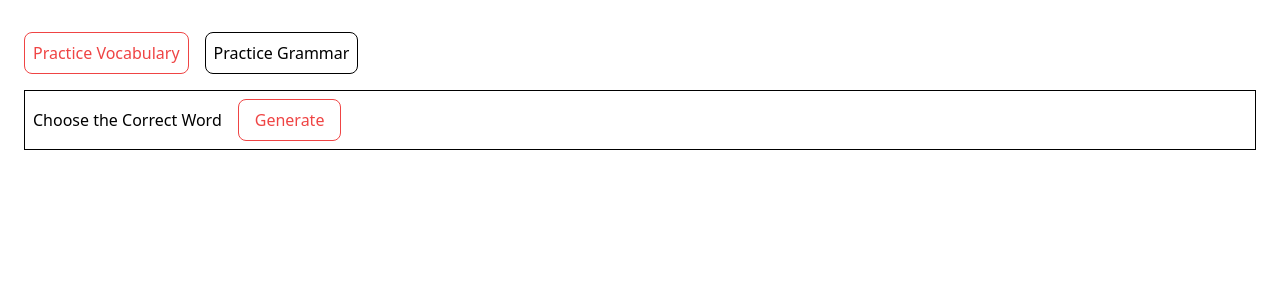
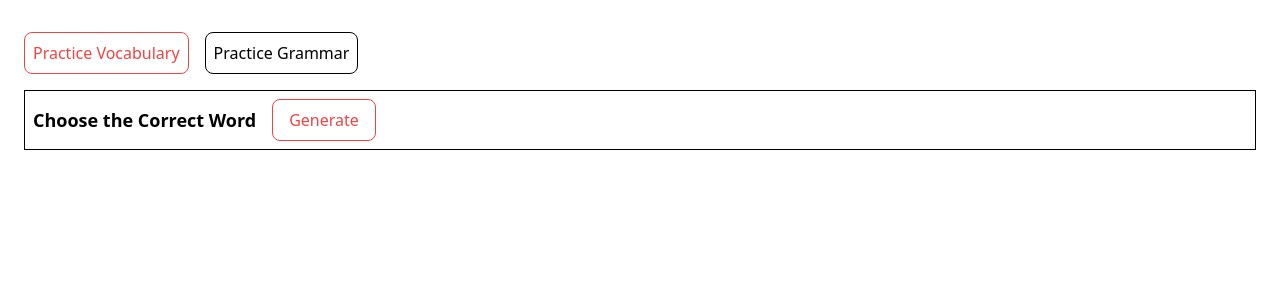
Before and after one commit to Saurabh3639/practice-english, a Next.js app: page /practice-english in a window 1280 px wide. Shown: the top 300 px of the page. Built offline with nearby package versions, Linux system fonts and the light colour scheme.

Commit message:
Updated CorrectWord component: changed game name styling, modified correct answer display to include options list

```diff
--- a/app/practice-english/_components/Vocabulary/CorrectWord.js
+++ b/app/practice-english/_components/Vocabulary/CorrectWord.js
@@ -32,7 +32,7 @@ export default function CorrectWord() {
   return (
     <>
       <div className="flex gap-4 items-center">
-        <h4>{gameName}</h4>
+        <h4 className="text-lg font-semibold">{gameName}</h4>
         <button
           onClick={onSubmit}
           className="border border-red-500 rounded-lg text-red-500 px-4 py-2 cursor-pointer"
@@ -47,7 +47,12 @@ export default function CorrectWord() {
             return (
               <div key={i}>
                 <p>{cval.question}</p>
-                <p>{cval.correctAnswer}</p>
+                <ol>
+                  {(cval.options).map((option, i) => {
+                    return <li key={i}> {i+1}. {option}</li>;
+                  })}
+                </ol>
+                <p className="text-green-500">{cval.correctAnswer}</p>
               </div>
             );
           })}
```
